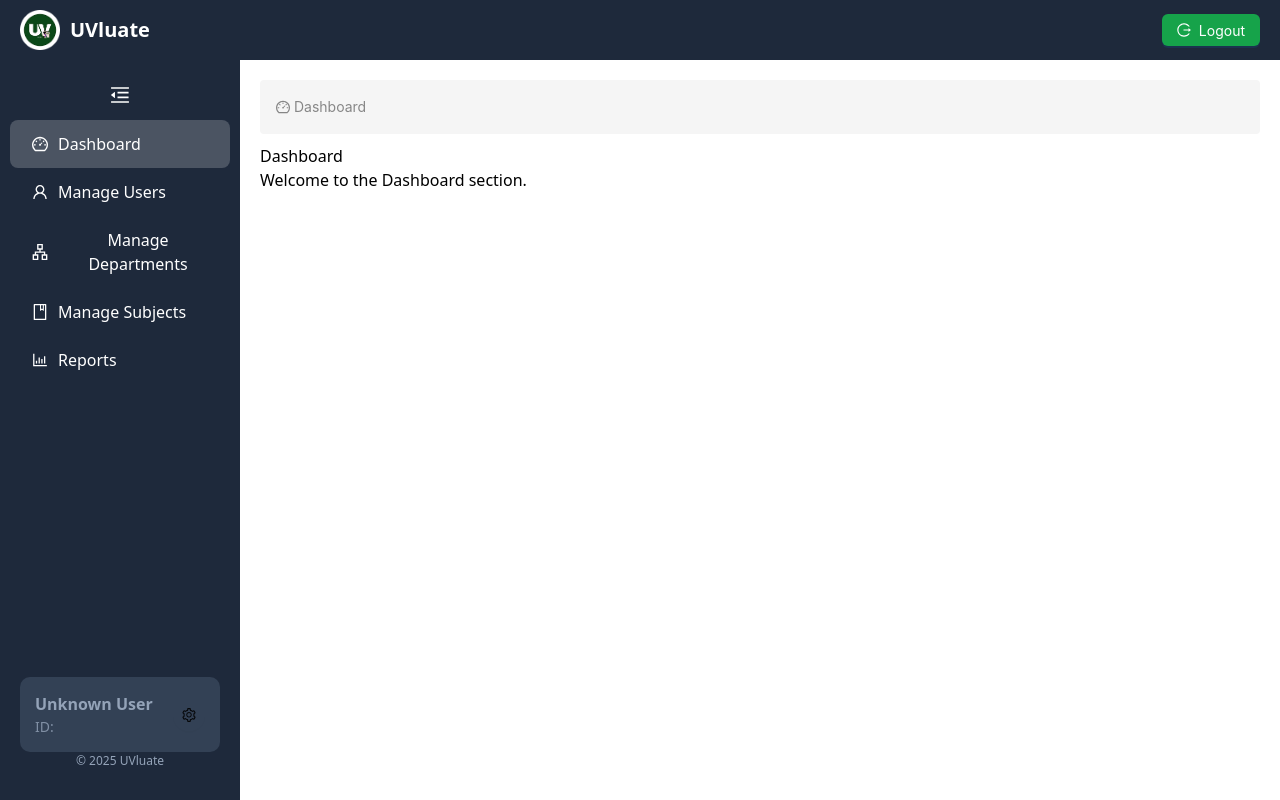
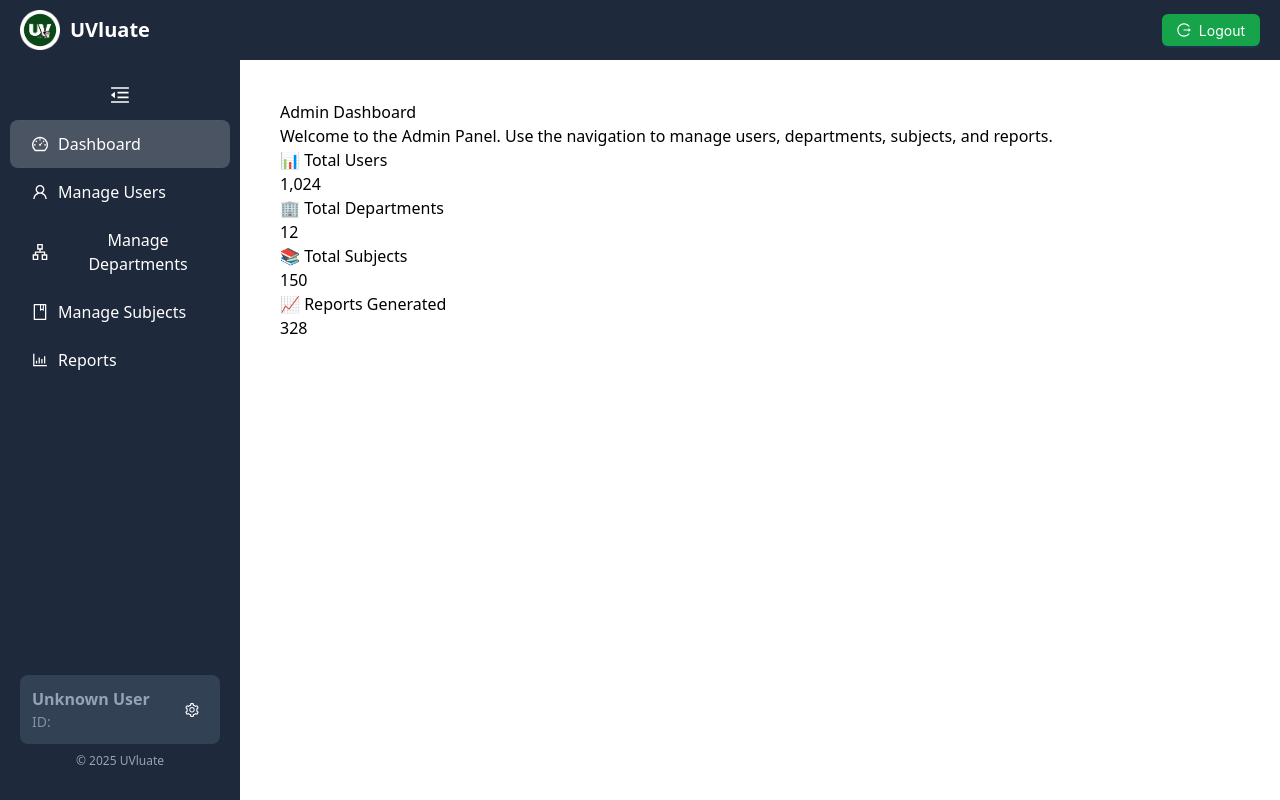
Before and after one commit to AntonNeil08/uvluate-frontend, a React (Vite) app: page /admin-dashboard in a window 1280 px wide. Built offline with nearby package versions, Linux system fonts and the light colour scheme.

Commit message:
reroutes

```diff
--- a/src/App.jsx
+++ b/src/App.jsx
@@ -2,14 +2,15 @@ import { BrowserRouter as Router, Routes, Route } from 'react-router-dom';
 import LoginPage from './pages/LoginPage';
 import AdminDashboard from './pages/AdminDashboard';
 import AdminManageUser from './components/admin/AdminManageUser';
+import DashboardLayout from './templates/DashboardLayout';
 
 function App() {
   return (
     <Router>
       <Routes>
         <Route path="/" element={<LoginPage />} />
-        <Route path="/admin-dashboard" element={<AdminDashboard/>} />
-        <Route path="/admin/users" element={<AdminManageUser />} />
+        <Route path="/admin-dashboard" element={<DashboardLayout><AdminDashboard /></DashboardLayout>} />
+        <Route path="/admin/users" element={<DashboardLayout><AdminManageUser /></DashboardLayout>} />
       </Routes>
     </Router>
   );
--- a/src/components/common/NavSideBar.jsx
+++ b/src/components/common/NavSideBar.jsx
@@ -67,7 +67,7 @@ const NavSidebar = ({ navigationItems, children }) => {
             ))}
           </div>
 
-          {/* User Card */}
+          {/* User Card & Footer */}
           <div className="sidebar-footer">
             {!collapsed ? (
               <div className="user-card">
--- a/src/pages/AdminDashboard.jsx
+++ b/src/pages/AdminDashboard.jsx
@@ -1,55 +1,30 @@
-import { useState } from "react";
-import { useLocation } from "react-router-dom";
-import { Breadcrumb } from "antd";
-import {
-  DashboardOutlined,
-  UserOutlined,
-  ApartmentOutlined,
-  BookOutlined,
-  BarChartOutlined,
-} from "@ant-design/icons";
-import NavSidebar from "../components/common/NavSideBar";
+const AdminDashboard = () => {
+    return (
+      <div className="dashboard-container">
+        <h1 className="dashboard-title">Admin Dashboard</h1>
+        <p>Welcome to the Admin Panel. Use the navigation to manage users, departments, subjects, and reports.</p>
 
-const AdminDashboard = () => {
-  const location = useLocation(); // Track current path
-  const [activePage, setActivePage] = useState("Dashboard");
-
-  const navigationItems = [
-    { label: "Dashboard", path: "/admin-dashboard", icon: <DashboardOutlined /> },
-    { label: "Manage Users", path: "/admin/users", icon: <UserOutlined /> },
-    { label: "Manage Departments", path: "/admin/departments", icon: <ApartmentOutlined /> },
-    { label: "Manage Subjects", path: "/admin/subjects", icon: <BookOutlined /> },
-    { label: "Reports", path: "/admin/reports", icon: <BarChartOutlined /> },
-  ];
-
-  // Function to generate breadcrumbs dynamically
-  const generateBreadcrumbs = () => {
-    const pathSnippets = location.pathname.split("/").filter((i) => i);
-    return pathSnippets.map((snippet, index) => {
-      const url = `/${pathSnippets.slice(0, index + 1).join("/")}`;
-      const breadcrumbItem = navigationItems.find((item) => item.path === url);
-      return breadcrumbItem ? (
-        <Breadcrumb.Item key={url} href={url}>
-          {breadcrumbItem.icon} {breadcrumbItem.label}
-        </Breadcrumb.Item>
-      ) : null;
-    });
+        {/* Example Widgets (Can be replaced with real data later) */}
+        <div className="dashboard-widgets">
+          <div className="widget-card">
+            <h2>📊 Total Users</h2>
+            <p>1,024</p>
+          </div>
+          <div className="widget-card">
+            <h2>🏢 Total Departments</h2>
+            <p>12</p>
+          </div>
+          <div className="widget-card">
+            <h2>📚 Total Subjects</h2>
+            <p>150</p>
+          </div>
+          <div className="widget-card">
+            <h2>📈 Reports Generated</h2>
+            <p>328</p>
+          </div>
+        </div>
+      </div>
+    );
   };
 
-  return (
-    <NavSidebar navigationItems={navigationItems}>
-      {/* Breadcrumb Navigation */}
-      <div className="breadcrumbs-container">
-        <Breadcrumb>{generateBreadcrumbs()}</Breadcrumb>
-      </div>
-
-      {/* Content Section */}
-      <div className="content-area">
-        <h1>{activePage}</h1>
-        <p>Welcome to the {activePage} section.</p>
-      </div>
-    </NavSidebar>
-  );
-};
-
-export default AdminDashboard;
+  export default AdminDashboard;
--- a/src/styles/admin-dasboard.css
+++ b/src/styles/admin-dasboard.css
@@ -1,25 +1,35 @@
-@import "tailwindcss";
+.dashboard-container {
+    padding: 20px;
+  }
 
-/* Admin Dashboard Layout */
-.admin-dashboard {
-  display: flex;
-  height: 100vh;
-}
+  .dashboard-title {
+    font-size: 24px;
+    font-weight: bold;
+    margin-bottom: 20px;
+  }
 
-/* Main Content Area */
-.dashboard-content {
-  flex-grow: 1;
-  background-color: #f4f4f4;
-  padding: 20px;
-}
+  /* Dashboard Widgets */
+  .dashboard-widgets {
+    display: grid;
+    grid-template-columns: repeat(auto-fit, minmax(250px, 1fr));
+    gap: 20px;
+  }
 
-.dark .dashboard-content {
-  background-color: #1e293b;
-  color: white;
-}
+  .widget-card {
+    background: white;
+    padding: 20px;
+    border-radius: 8px;
+    box-shadow: 0 2px 5px rgba(0, 0, 0, 0.1);
+    text-align: center;
+  }
 
-/* Content Area */
-.content-area {
-  max-width: 1200px;
-  margin: auto;
-}
+  .widget-card h2 {
+    font-size: 18px;
+    margin-bottom: 10px;
+  }
+
+  .widget-card p {
+    font-size: 24px;
+    font-weight: bold;
+    color: #1e293b;
+  }
--- a/src/styles/navsidebar.css
+++ b/src/styles/navsidebar.css
@@ -7,6 +7,7 @@
   height: 100vh;
   width: 100%;
   overflow: hidden;
+  background-color: white; /* Ensure white background */
 }
 
 /* === Navbar === */
@@ -15,7 +16,7 @@
   justify-content: space-between;
   align-items: center;
   padding: 12px 20px;
-  background-color: #1e293b;
+  background-color: #1e293b; /* Dark navy */
   color: white;
   height: 60px;
   width: 100%;
@@ -48,7 +49,7 @@
 
 /* Logout Button */
 .logout-button {
-  background-color: #16a34a;
+  background-color: #16a34a; /* Green */
   border: none;
   transition: background 0.3s;
 }
@@ -57,12 +58,12 @@
   background-color: #15803d;
 }
 
-/* === Layout === */
+/* === Layout Container (Sidebar + Content) === */
 .layout-container {
   display: flex;
-  flex: 1;
-  height: calc(100vh - 60px); /* Ensures it starts below navbar */
-  margin-top: 60px; /* Pushes below navbar */
+  flex-grow: 1;
+  height: calc(100vh - 60px); /* Adjusted to be under navbar */
+  margin-top: 60px;
 }
 
 /* === Sidebar === */
@@ -78,20 +79,26 @@
   top: 60px;
   bottom: 0;
   height: calc(100vh - 60px);
-  background-color: #1e293b;
+  background-color: #1e293b; /* Dark navy */
   color: white;
 }
 
+/* Sidebar when collapsed */
 .sidebar.collapsed {
   width: 80px;
 }
 
-/* Sidebar Toggle */
+/* Sidebar Toggle Button */
 .sidebar-toggle {
   cursor: pointer;
   font-size: 20px;
   text-align: center;
   margin-bottom: 10px;
+  transition: color 0.3s;
+}
+
+.sidebar-toggle:hover {
+  color: #3b82f6; /* Blue highlight */
 }
 
 /* Sidebar Menu */
@@ -108,7 +115,7 @@
   background: none;
   border: none;
   cursor: pointer;
-  transition: background 0.3s;
+  transition: background 0.3s, color 0.3s;
   color: white;
 }
 
@@ -120,8 +127,13 @@
   background-color: rgba(255, 255, 255, 0.2);
 }
 
+/* Hide text when sidebar is collapsed */
 .sidebar-button span {
   margin-left: 10px;
+}
+
+.sidebar.collapsed .sidebar-button span {
+  display: none;
 }
 
 /* === User Card === */
@@ -152,10 +164,15 @@
 .settings-button {
   background-color: transparent;
   border: none;
+  transition: background 0.3s, color 0.3s;
 }
 
 .settings-button:hover {
   background-color: rgba(255, 255, 255, 0.2);
+}
+
+.settings-button .anticon {
+  color: white;
 }
 
 /* Sidebar Footer */
@@ -166,18 +183,63 @@
   color: #94a3b8;
 }
 
+.sidebar-footer-text {
+  margin-top: 10px;
+}
+
+/* Hide text in collapsed mode */
+.sidebar.collapsed .sidebar-footer-text {
+  display: none;
+}
+
 /* === Content Area === */
 .main-content {
   flex-grow: 1;
   padding: 20px;
-  margin-left: 240px;
-  min-height: calc(100vh - 60px);
+  margin-left: 240px; /* Default sidebar width */
+  height: calc(100vh - 60px);
+  background-color: white; /* Fix dark issue */
   color: black;
   transition: margin-left 0.3s ease;
   overflow-y: auto;
 }
 
-/* Collapsed Sidebar Content Shift */
-.sidebar.collapsed ~ .main-content {
+/* Adjust when sidebar is collapsed */
+.sidebar.collapsed + .main-content {
   margin-left: 80px;
 }
+
+/* Ensure no extra gap between navbar and content */
+.content-area {
+  margin-top: 0;
+  padding: 20px;
+}
+
+/* === Sidebar Footer (Fix) === */
+.sidebar-footer {
+    display: flex;
+    flex-direction: column;
+    align-items: center;
+    justify-content: flex-end; /* Pushes it to the bottom */
+    padding: 10px;
+    font-size: 12px;
+    color: #94a3b8;
+    flex-grow: 1; /* Ensures it takes available space */
+  }
+
+  /* Ensure User Card and Footer Stack */
+  .sidebar-footer .user-card {
+    width: 100%;
+    display: flex;
+    align-items: center;
+    justify-content: space-between;
+    padding: 12px;
+    border-radius: 8px;
+    background-color: #334155;
+  }
+
+  .sidebar-footer .sidebar-footer-text {
+    text-align: center;
+    width: 100%;
+    margin-top: 8px; /* Space from user card */
+  }
--- /dev/null
+++ b/src/templates/DashboardLayout.jsx
@@ -0,0 +1,28 @@
+import NavSidebar from "../components/common/NavSideBar";
+import {
+  DashboardOutlined,
+  UserOutlined,
+  ApartmentOutlined,
+  BookOutlined,
+  BarChartOutlined,
+} from "@ant-design/icons";
+
+const DashboardLayout = ({ children }) => {
+  // Define navigation items dynamically
+  const navigationItems = [
+    { label: "Dashboard", path: "/admin-dashboard", icon: <DashboardOutlined /> },
+    { label: "Manage Users", path: "/admin/users", icon: <UserOutlined /> },
+    { label: "Manage Departments", path: "/admin/departments", icon: <ApartmentOutlined /> },
+    { label: "Manage Subjects", path: "/admin/subjects", icon: <BookOutlined /> },
+    { label: "Reports", path: "/admin/reports", icon: <BarChartOutlined /> },
+  ];
+
+  return (
+    <NavSidebar navigationItems={navigationItems}>
+      {/* Content Area (Admin Pages Render Here) */}
+      <div className="content-area">{children}</div>
+    </NavSidebar>
+  );
+};
+
+export default DashboardLayout;
```
